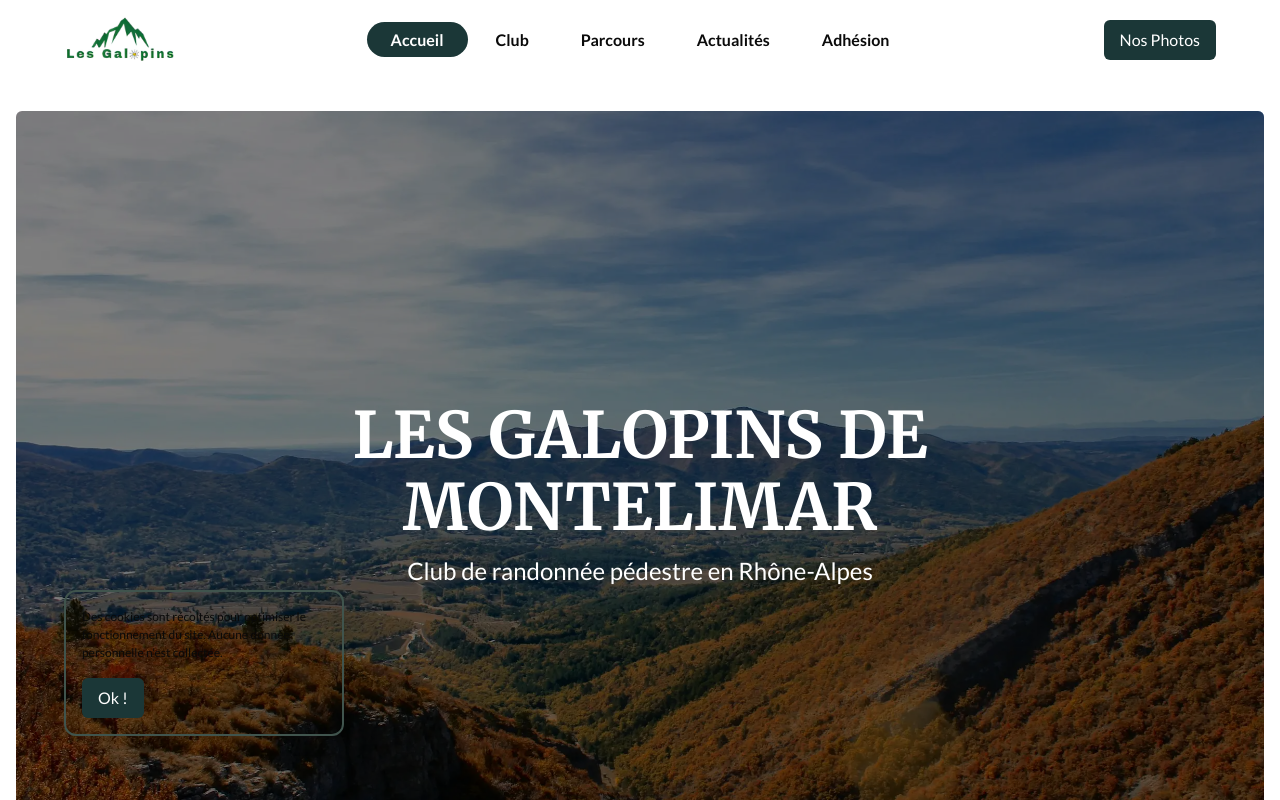
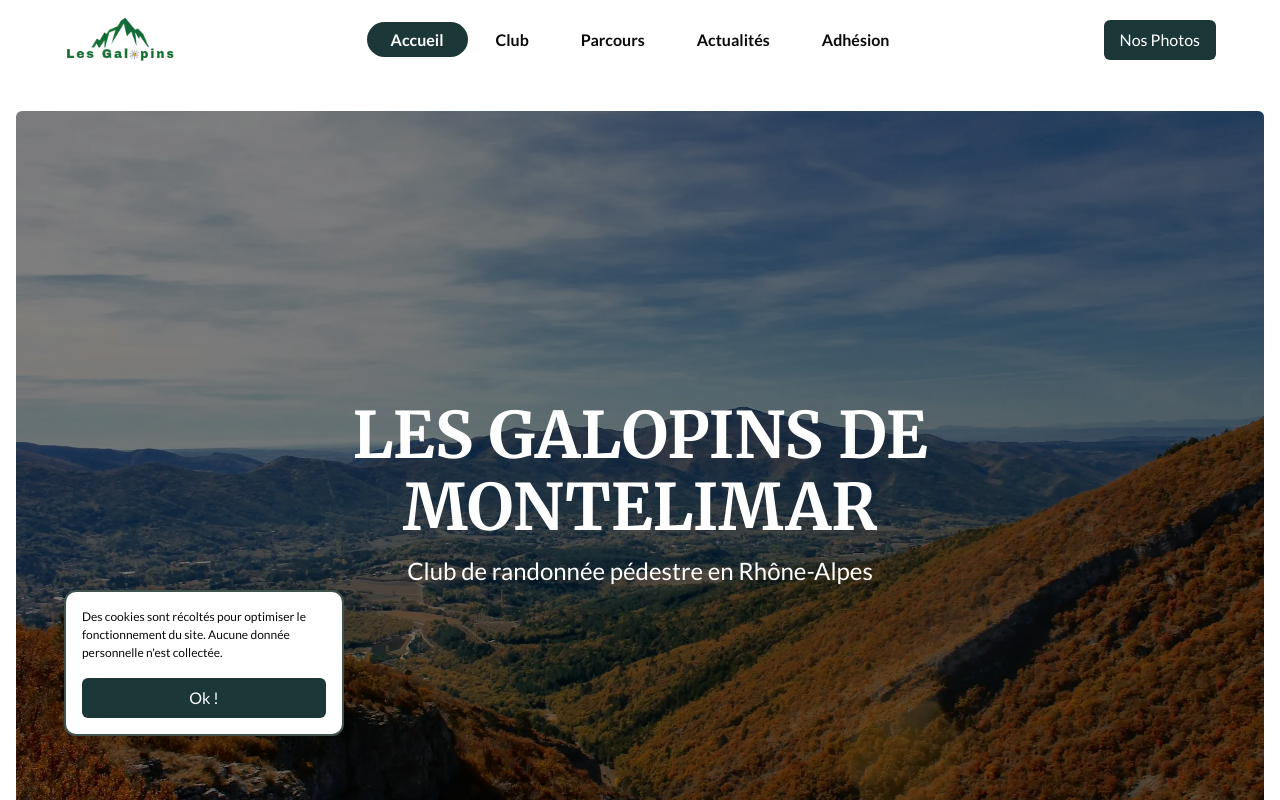
Before and after one commit to SebastienLaurentt/Galopins-Next-V2, a Next.js app: page / in a window 1280 px wide. Shown: the top 800 px of the page. Built offline with nearby package versions, Linux system fonts and the light colour scheme.

Commit message:
update css

```diff
--- a/components/CookiesWindow/CookiesWindow.tsx
+++ b/components/CookiesWindow/CookiesWindow.tsx
@@ -8,7 +8,7 @@ export default function CookiesWindow() {
   const [isClose, setIsClose] = useState(true);
 
   const displayClass = !isClose
-    ? "left-4 md:left-10 xl:left-16 2xl:left-10"
+    ? " md:left-10 xl:left-16 2xl:left-10"
     : "-left-full";
 
   function handleClick() {
@@ -36,7 +36,7 @@ export default function CookiesWindow() {
 
   return (
     <div
-      className={`fixed border-accent border-2  ${displayClass} bottom-14 max-w-[280px] rounded-xl p-4 text-xs shadow-lg duration-700 md:bottom-16`}
+      className={` fixed mx-16 border-2 border-accent bg-background md:mx-0 ${displayClass} bottom-14 flex flex-col  rounded-xl p-4 text-xs shadow-lg duration-700 md:bottom-16 md:max-w-[280px]`}
     >
       <div className="mb-4">
         <p className=" mb-0 text-xs leading-normal">
@@ -45,13 +45,7 @@ export default function CookiesWindow() {
         </p>
       </div>
 
-      <div className="flex ">
-        <Button
-          onClick={handleClick}
-        >
-          Ok !
-        </Button>
-      </div>
+      <Button onClick={handleClick}>Ok !</Button>
     </div>
   );
 }
```
